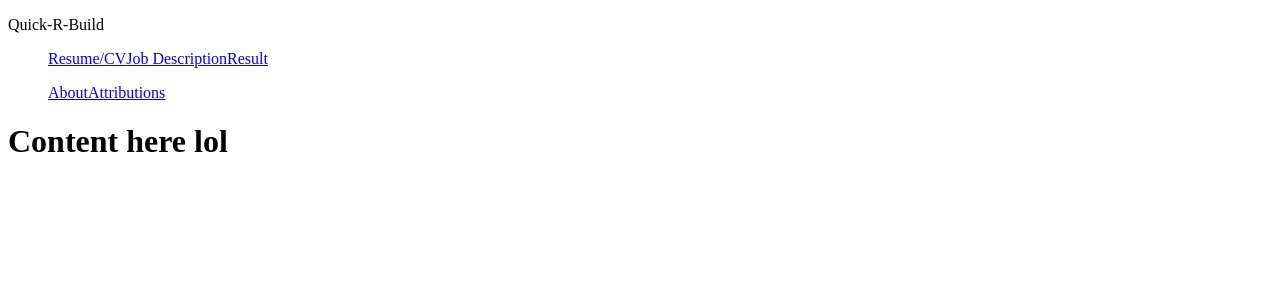
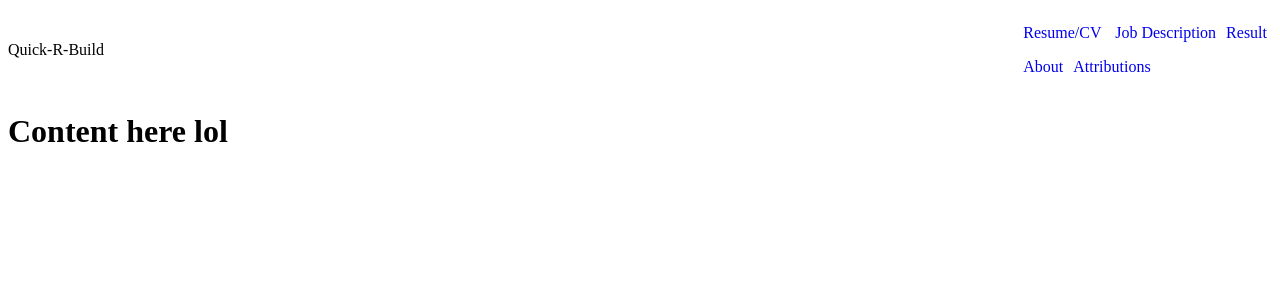
Before and after one commit to Andy-Sean/quick-r-build, a Next.js app: page / in a window 1280 px wide. Shown: the top 300 px of the page. Built offline with nearby package versions, Linux system fonts and the light colour scheme.

Commit message:
partial css for the Navbar done

```diff
--- /dev/null
+++ b/pages/_app.js
@@ -0,0 +1,7 @@
+import '../styles/global.css';
+
+// Top Level App to store Global CSS
+
+export default function App({ Component, pageProps}) {
+  return <Component {...pageProps} />
+}
--- a/pages/navbar.js
+++ b/pages/navbar.js
@@ -1,20 +1,25 @@
+import styles from '../styles/navbar-styles.module.css';
 import Link from 'next/link';
 
 export default function Navbar() {
   return (
-    <div>
-      <p>Quick-R-Build</p>
-      <nav>
-        <ul>
-          <Link href="/">Resume/CV</Link>
-          <Link href="/">Job Description</Link>
-          <Link href="/">Result</Link>
+    <div id={styles.Navbar}>
+
+      <div id={styles.title}> Quick-R-Build</div>
+      <div id={styles.links}>
+        <ul className={styles.navUl}>
+          <Link href="/" className={styles.link} >Resume/CV </Link>
+          <Link href="/" className={styles.link}>Job Description</Link>
+          <Link href="/" className={styles.link}>Result</Link>
         </ul>
-        <ul>
-        <Link href="/">About</Link>
-        <Link href="/">Attributions</Link>
+
+        <div className={styles.divider}></div>
+
+        <ul className={styles.navUl}>
+          <Link href="/" className={styles.link}>About</Link>
+          <Link href="/" className={styles.link}>Attributions</Link>
         </ul>
-      </nav>
+      </div>
     </div>
   )
 
--- /dev/null
+++ b/styles/global.css
@@ -0,0 +1,8 @@
+.root {
+  --navbar-bg-color: #191919;
+  --navbar-txt-color: white;
+}
+
+/* h1 {
+  color: red;
+} */
--- /dev/null
+++ b/styles/navbar-styles.module.css
@@ -0,0 +1,39 @@
+#Navbar{
+  display: flex;
+  flex-direction: row;
+  justify-content: space-between;
+  align-content: center;
+  align-items: center; /* this fixed that title and rest nav bar not aligning properly */
+}
+
+.test {
+  text-decoration: none;
+  color: var(--navbar-txt-color);
+  background-color: var(--navbar-bg-color);
+}
+
+#title{
+  padding: 5px 0%;
+}
+
+.navbar{
+  background-color: gray;
+}
+
+.links {
+  display: flex;
+}
+
+.link {
+  text-decoration: none;
+  padding: 0px 5px;
+}
+
+.divider {
+  background-color: white;
+  width: 50px;
+}
+
+.navUl {
+  color: black;
+}
```
